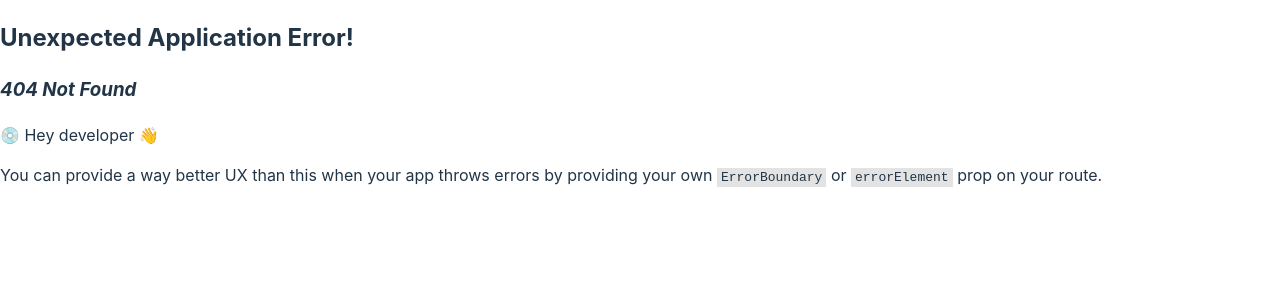
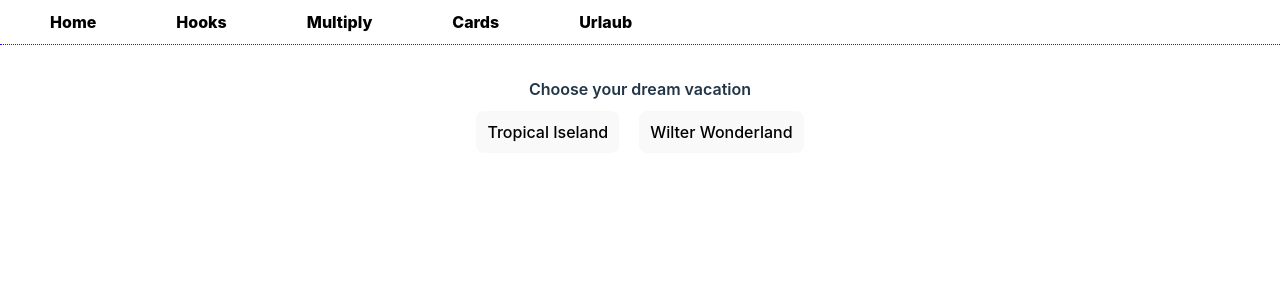
Before and after one commit to darisavchenko/react-js-new-rep, a React (Vite) app: page /urlaub in a window 1280 px wide. Before the commit this address had no page. Shown: the top 300 px of the page. Built offline with nearby package versions, Linux system fonts and the light colour scheme.

Commit message:
urlaub useState
on button click - an image will be shown

```diff
--- a/src/App.css
+++ b/src/App.css
@@ -6,6 +6,7 @@
   text-align: center;
   max-width: 1280px;
   padding: 2rem;
+  margin: 0 auto;
 }
 
 .logo {
--- a/src/Menu/Menu.jsx
+++ b/src/Menu/Menu.jsx
@@ -17,6 +17,9 @@ export function Menu() {
         <Link to="/card" className="menu-link">
           Cards
         </Link>
+        <Link to="/urlaub" className="menu-link">
+          Urlaub
+        </Link>
       </div>
       <Outlet />
     </>
--- a/src/main.jsx
+++ b/src/main.jsx
@@ -6,6 +6,7 @@ import { Menu } from "./Menu/Menu";
 import { Cards } from "./Card/Cards";
 import { Hooks } from "./Hooks/Hooks";
 import { Multiply } from "./Hooks/Multiply";
+import { Urlaub } from "./urlaub/Urlaub";
 
 import { createBrowserRouter, RouterProvider } from "react-router-dom";
 
@@ -18,6 +19,7 @@ const router = createBrowserRouter([
       { path: "/hooks", element: <Hooks /> },
       { path: "/multiply", element: <Multiply /> },
       { path: "/card", element: <Cards /> },
+      { path: "/urlaub", element: <Urlaub /> },
     ],
   },
 ]);
--- /dev/null
+++ b/src/urlaub/Urlaub.css
@@ -0,0 +1,18 @@
+.urlaub-buttons button {
+  padding: 10px;
+  margin: 10px;
+}
+
+.urlaub-img {
+  max-width: 600px;
+  border-radius: 10px;
+}
+
+.urlaub-text {
+  font-weight: 600;
+  margin: 0;
+}
+
+.active-button {
+  background-color: rgb(62, 78, 185);
+}
--- /dev/null
+++ b/src/urlaub/Urlaub.jsx
@@ -0,0 +1,38 @@
+import "./Urlaub.css";
+import { useState } from "react";
+import tropical from "./tropical.jpg";
+import winter from "./winter.jpg";
+
+export function Urlaub() {
+  const [image, setImage] = useState();
+
+  return (
+    <>
+      <div className="page-wrap">
+        <p className="urlaub-text">Choose your dream vacation</p>
+        <div className="urlaub-buttons">
+          <button
+            onClick={() => {
+              setImage(tropical);
+            }}
+            className={image === tropical ? "active-button" : ""}
+          >
+            {" "}
+            {/* => is an arrow funktion - it is needed here for the fuction to be executed only on click and each milisecond the page is being rendered */}
+            Tropical Iseland
+          </button>
+          <button
+            onClick={() => {
+              setImage(winter);
+            }}
+            className={image === winter ? "active-button" : ""}
+          >
+            Wilter Wonderland
+          </button>
+        </div>
+
+        <img className="urlaub-img" src={image} />
+      </div>
+    </>
+  );
+}
```
Also changed, not shown: src/urlaub/tropical.jpg (added), src/urlaub/winter.jpg (added).
